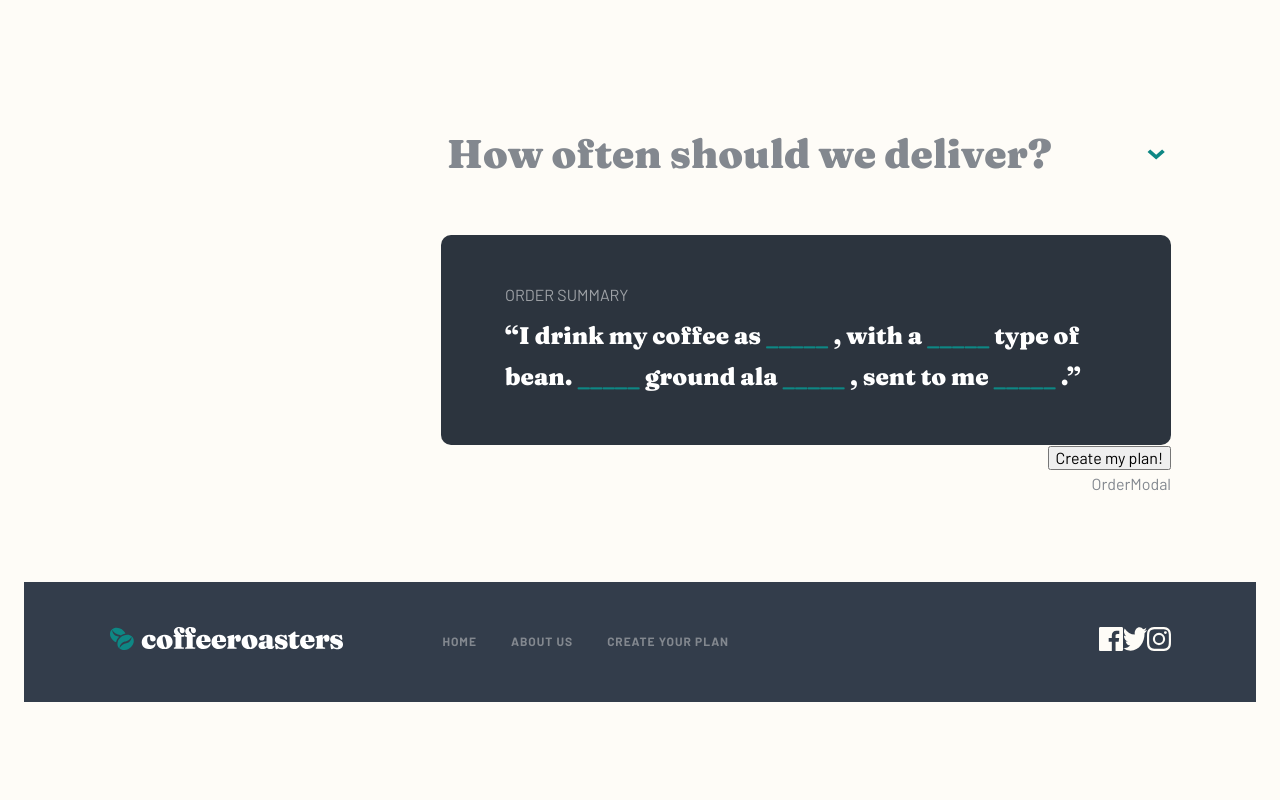
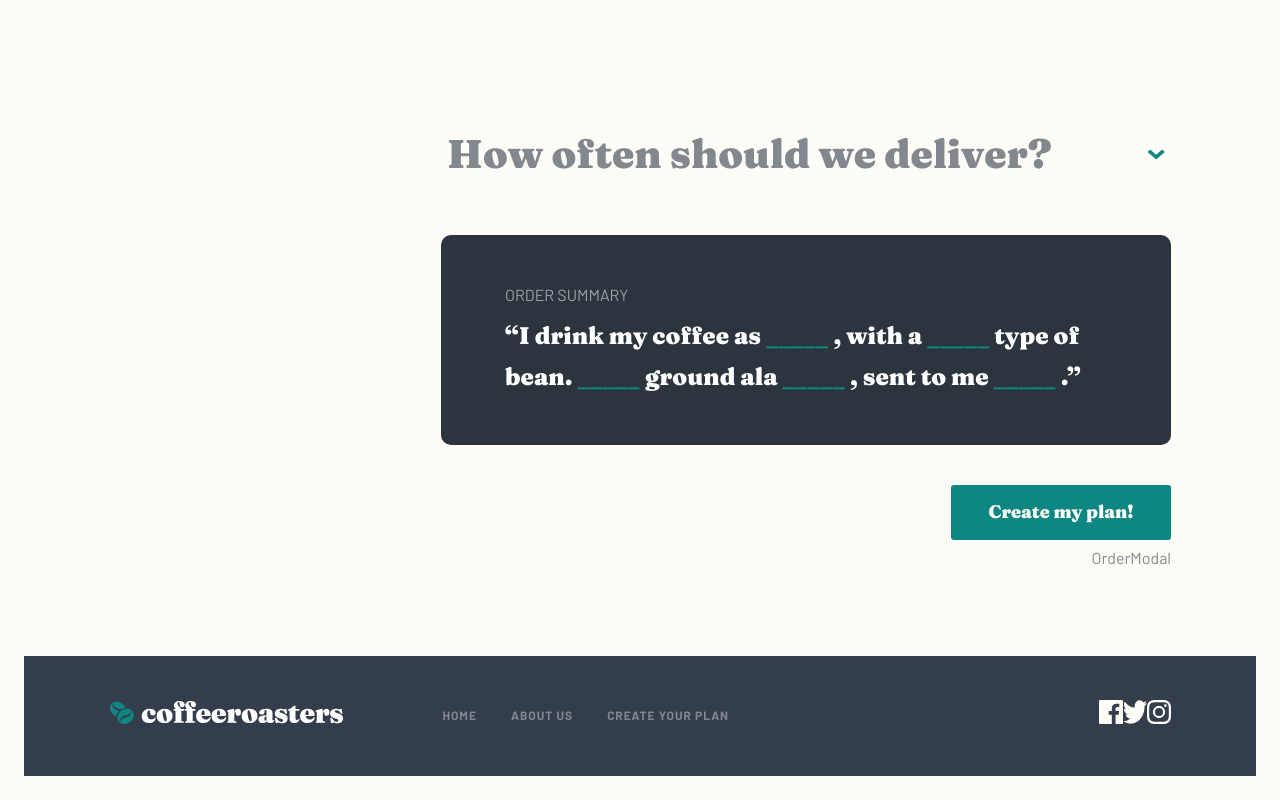
Before and after one commit to ohmymario/coffee-roasters, a Next.js app: page /subscribe in a window 1280 px wide. Shown: the part 2286-3086 px from the top of the page. Before the commit the page ends 3012 px from the top, so only its background shows below. Built offline with nearby package versions, Linux system fonts and the light colour scheme.

Commit message:
Add styles to button / margin to push down button

```diff
--- a/components/orderSummary/OrderSummaryStyles.js
+++ b/components/orderSummary/OrderSummaryStyles.js
@@ -6,6 +6,7 @@ const OrderSummaryStyles = styled.div`
   background: #2c343e;
   border-radius: 10px;
   color: #ffffff;
+  margin-bottom: 2.2em;
 
   .order-title {
     opacity: 0.537;
--- a/components/questionContainer/QuestionContainer.js
+++ b/components/questionContainer/QuestionContainer.js
@@ -153,7 +153,11 @@ const QuestionContainer = () => {
         ))}
         <OrderSummary answers={answers} />
         <div className="question-submit">
-          <button onClick={() => setOpen(true)} type="button">
+          <button
+            onClick={() => setOpen(true)}
+            type="button"
+            className="button"
+          >
             Create my plan!
           </button>
           <OrderModal open={open} setOpen={setOpen} answers={answers} />
```
